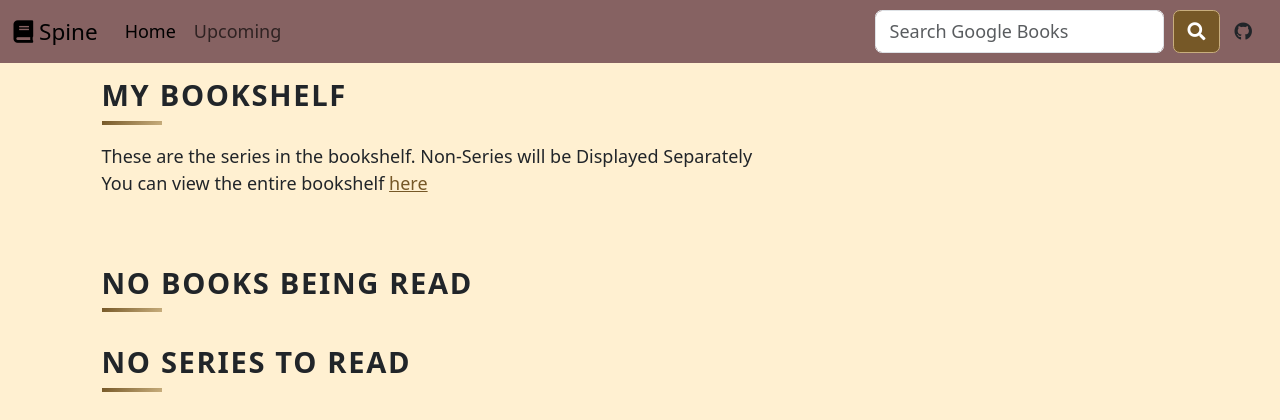
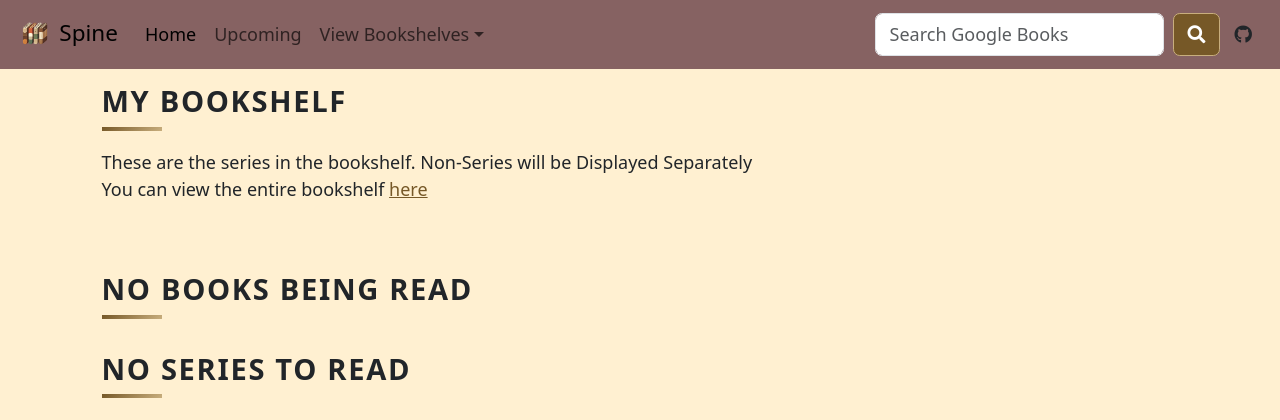
Before and after one commit to Punllarena/Spine-Bookshelf-Manager, a Flask app: page / in a window 1280 px wide. Shown: the top 420 px of the page. Run offline with Flask 3, Linux system fonts and the light colour scheme; data that the repository does not hold is empty; parts of the project's set-up code (start-up, migrations or seed data) failed here and were passed over; some libraries are stand-ins or nearby versions.

Commit message:
added logo to navbar

```diff
--- a/src/templates/base.html
+++ b/src/templates/base.html
@@ -51,7 +51,7 @@
           <span class="navbar-toggler-icon"></span>
         </button>
         <a class="navbar-brand" href="{{ url_for('home') }}">
-          <i class="fas fa-book"></i>
+          <img src="{{ url_for('static', filename='favicons/logo.png') }}" alt="Spine Logo" style="width: 40px; height: 40px;">
           Spine
       </a>
         <div class="collapse navbar-collapse" id="navbarExample">
@@ -62,7 +62,14 @@
             <li class="nav-item">
               <a class="nav-link {% if request.path == url_for('upcoming') %}active{% endif %}" aria-current="page" href="{{ url_for('upcoming') }}">Upcoming</a>
             </li>
-
+            <li class="nav-item dropdown">
+              <a class="nav-link dropdown-toggle" href="#" role="button" data-bs-toggle="dropdown" aria-expanded="false">View Bookshelves</a>
+              <ul class="dropdown-menu">
+                {% for shelf in ['To Read', 'Currently Reading', 'Completed']  %}
+                <li><a class="dropdown-item" href="{{ url_for('shelf', tag=shelf, page_num=1) }}">{{ shelf }}</a></li>
+                {% endfor %}
+              </ul>
+            </li>
 
           </ul>
           <form class="d-flex"
```
